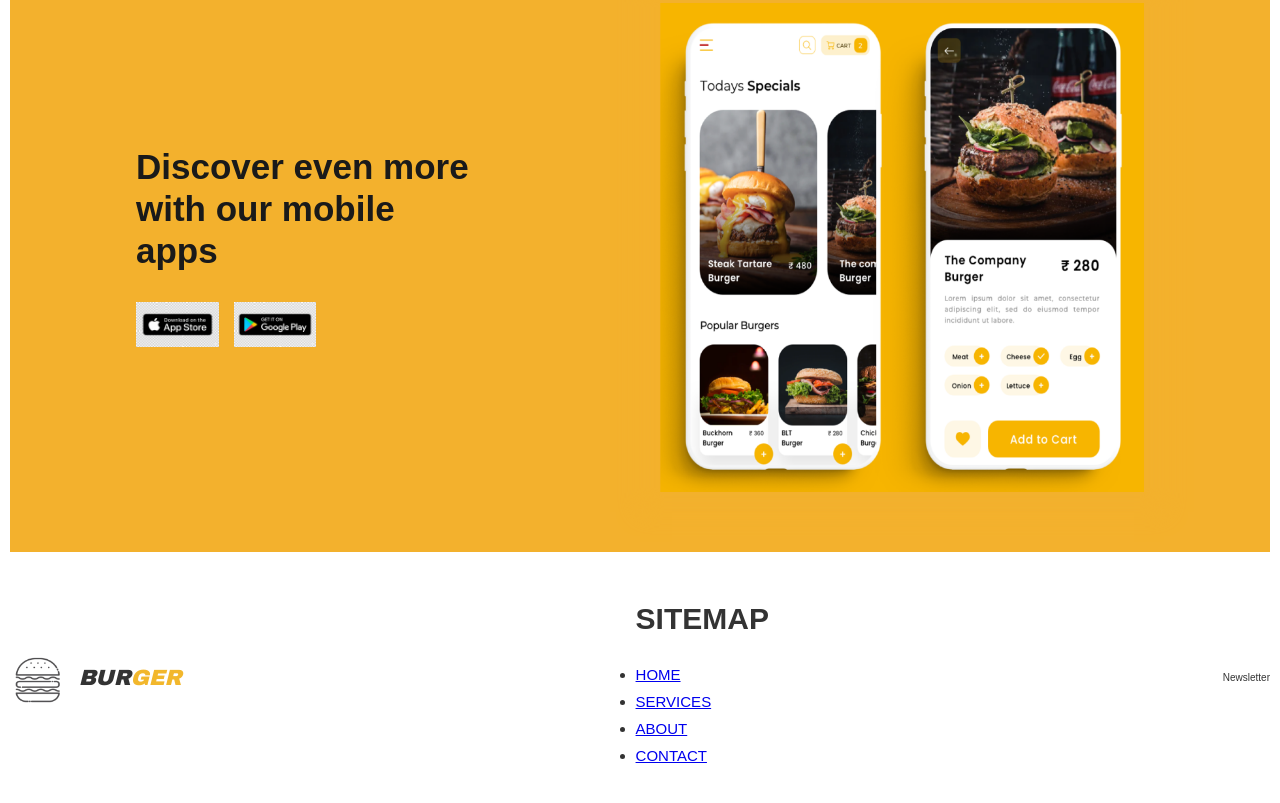
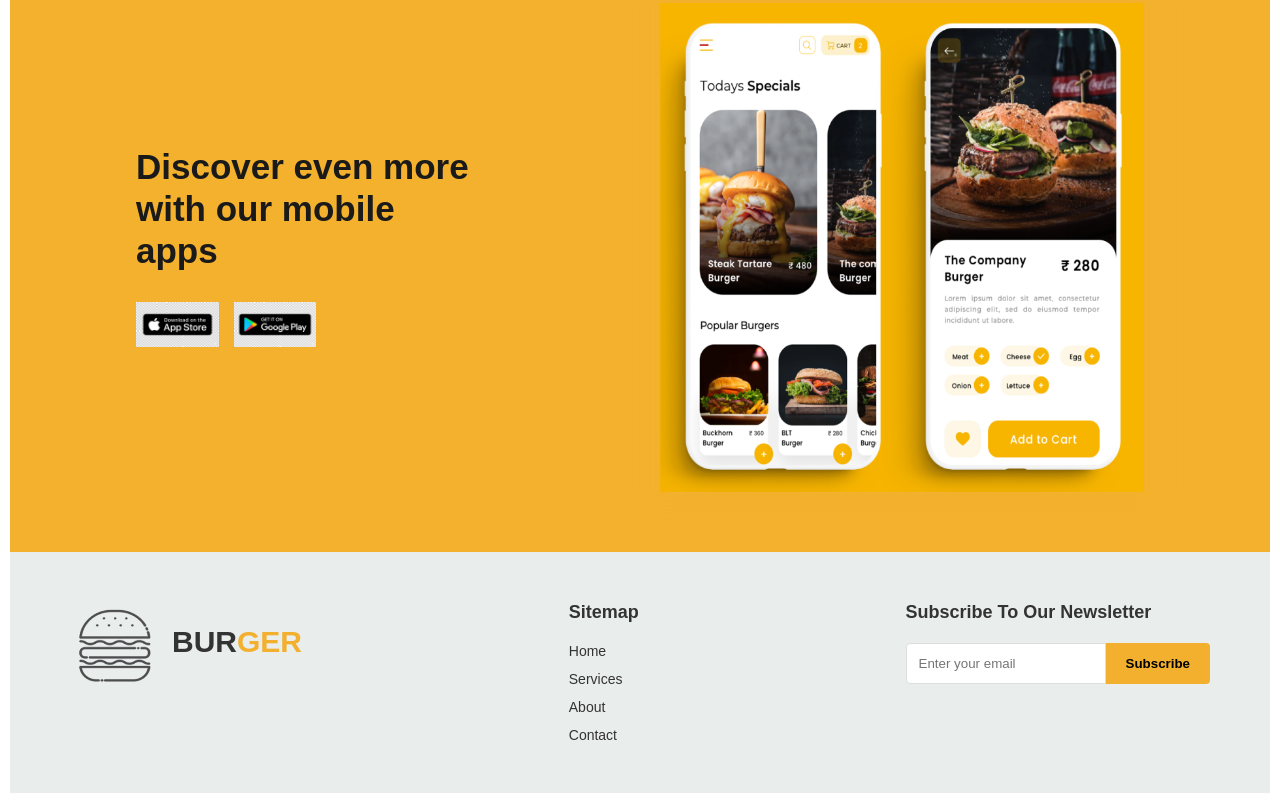
Before and after one commit to emperorluffy/kfcmtaani, a website: page index.html in a window 1280 px wide. Shown: the part 3740-4543 px from the top of the page. Drawn offline with Linux system fonts and the light colour scheme.

Commit message:
Footer section done.

```diff
--- a/index.html
+++ b/index.html
@@ -284,11 +284,16 @@
         </div>
       </section>
       <section class="footer">
+        <div class="footer__container">
           <div class="footer__logo">
-          <img src="img/logo.png" alt="Burger Logo" class="footer__logo-img" />
-
+            <img
+              src="img/logo.png"
+              alt="Burger Logo"
+              class="footer__logo-img"
+            />
             <div class="footer__logo-text">BUR<span>GER</span></div>
           </div>
+
           <div class="footer__content">
             <div class="footer__content-header">Sitemap</div>
             <div class="footer__content-text">
@@ -300,7 +305,21 @@
               </ul>
             </div>
           </div>
-        <div class="footer__newsletter">Newsletter</div>
+
+          <div class="footer__newsletter">
+            <div class="footer__content-header">
+              Subscribe to our newsletter
+            </div>
+            <form class="footer__newsletter-form">
+              <input
+                type="email"
+                placeholder="Enter your email"
+                class="footer__input"
+              />
+              <button type="submit" class="footer__btn">Subscribe</button>
+            </form>
+          </div>
+        </div>
       </section>
     </div>
   </body>
--- a/sass/_footer.scss
+++ b/sass/_footer.scss
@@ -1,57 +1,85 @@
 .footer {
-  display: flex;
-  align-items: center;
-  justify-content: space-between;
-  margin-top: 2rem;
-}
+  background-color: #e9edeb;
+  padding: 5rem 2rem;
 
-.footer__logo {
-  display: flex;
-  align-items: center;
-  gap: 12px;
-}
+  &__container {
+    display: flex;
+    justify-content: space-between;
+    align-items: flex-start;
+    max-width: 1140px;
+    margin: 0 auto;
+  }
 
-.footer__logo-img {
-  height: 50px; /* Adjust based on your text size */
-  width: auto;
-}
+  &__logo {
+    display: flex;
+    align-items: center;
+    gap: 1rem;
 
-.footer__logo-text {
-  font-family: "Arial Black", sans-serif;
-  font-size: 2.2rem;
-  font-weight: 900;
-  font-style: italic;
-  color: #333333; /* Dark grey for "BUR" */
-  line-height: 1;
-  text-transform: uppercase;
-}
+    &-text {
+      font-size: 3rem;
+      font-weight: 800;
+      text-transform: uppercase;
 
-/* Directly targets the span tag for the color change */
-.footer__logo-text span {
-  color: #f2b72c; /* The golden-yellow for "GER" */
-}
-.footer__content {
-  display: flex;
-  flex-direction: column;
-  justify-items: center;
-  padding: 2rem 0;
-  text-transform: uppercase;
-  &-header {
-    margin-bottom: 2rem;
-    font-size: 3rem;
-    font-weight: 700;
-    padding: 1rem 0;
+      span {
+        color: #f2b02e;
+      }
+    }
+  }
+
+  &__content {
+    &-header {
+      font-size: 1.8rem;
+      font-weight: 700;
+      margin-bottom: 2rem;
+      text-transform: capitalize; // Matches your "Sitemap" casing
+    }
+
     &-text {
+      .footer__list {
+        list-style: none;
+
+        li:not(:last-child) {
+          margin-bottom: 1.2rem;
+        }
+
+        a {
+          text-decoration: none;
+          color: #333;
+          font-size: 1.4rem;
+          transition: all 0.2s;
+
+          &:hover {
+            color: #f2b02e;
+          }
+        }
+      }
+    }
+  }
+
+  &__newsletter {
+    &-form {
       display: flex;
-      flex-direction: column;
-      justify-content: center;
+      margin-top: 1rem;
+    }
+  }
+
+  &__input {
+    padding: 1.2rem;
+    border: 1px solid #ddd;
+    border-radius: 4px 0 0 4px;
+    width: 200px;
+  }
+
+  &__btn {
+    padding: 1.2rem 2rem;
+    background-color: #f2b02e;
+    border: none;
+    border-radius: 0 4px 4px 0;
+    font-weight: 600;
+    cursor: pointer;
+
+    &:hover {
+      background-color: darken(#f2b02e, 5%);
     }
   }
 }
-.footer__list li:not(:last-child) {
-  margin-bottom: 10px;
-}
-.footer__list li {
-  font-size: 1.5rem;
-  font-weight: 500;
-}
```
Also changed, not shown: css/style.css, 1 other file. Lines whose indentation alone changed are shown as unchanged.
